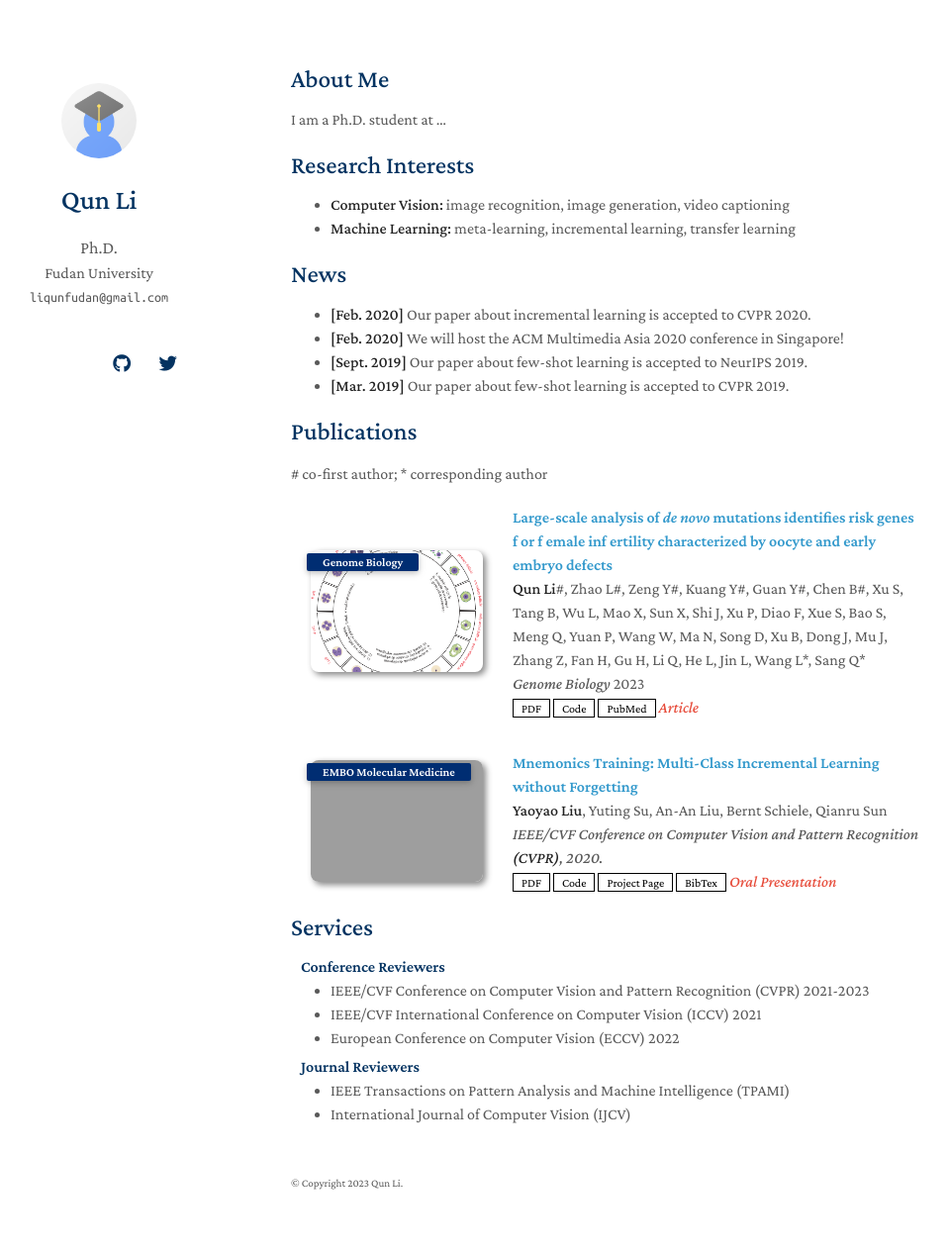
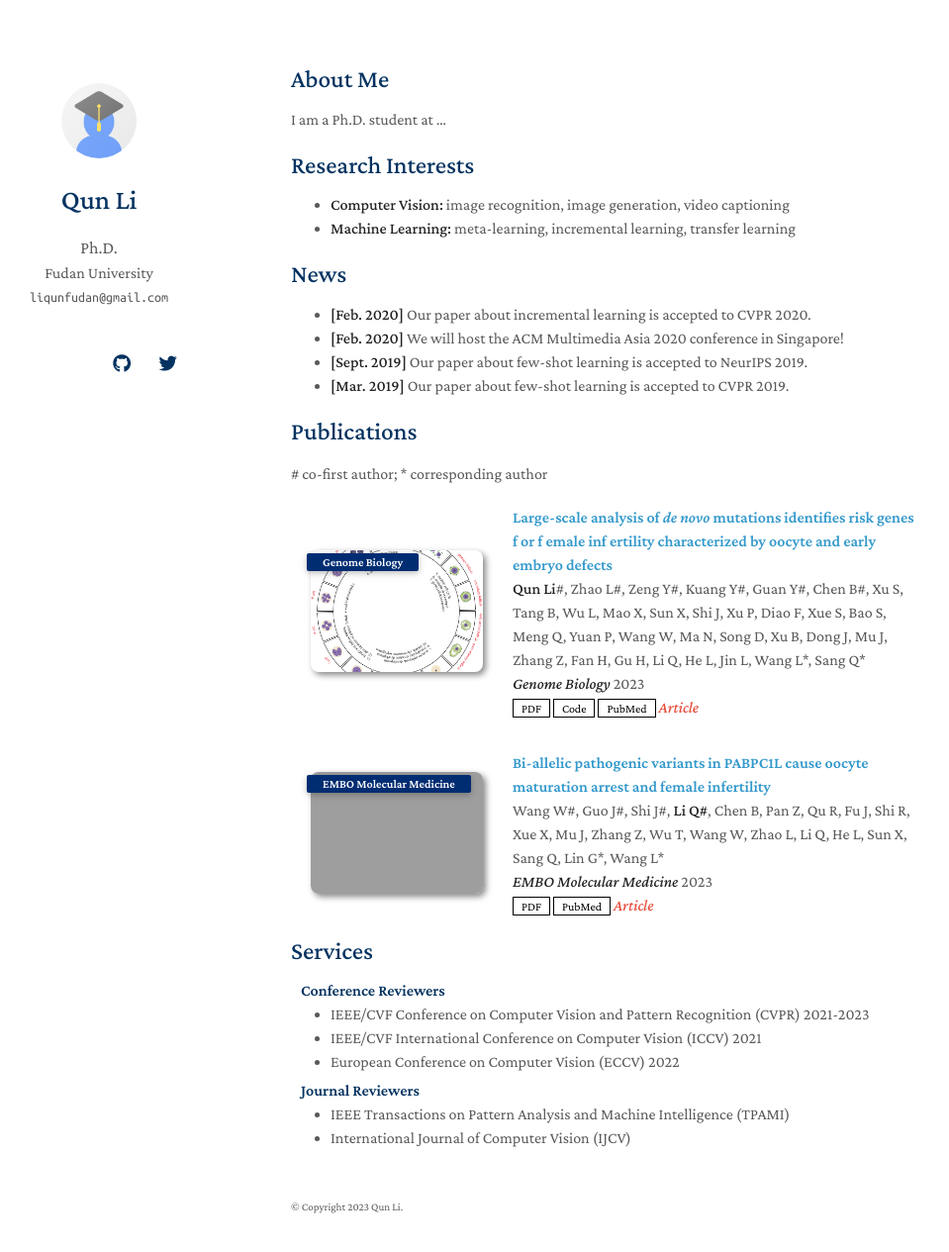
Before and after one commit to liqunbio/liqunbio.github.io, a Jekyll site: the page built from index.md, in a window 1280 px wide and 1300 px high. Shown: the top 1265 px of the window at 99% size, without its empty margins (176-1135 px from the left). Built offline with Jekyll 4.4.1, drawn with Linux system fonts in a browser that asks for light colours; nearby versions of some CDN libraries; a style sheet for code colours, icons or effects is not loaded; our own code applies the rules of GitHub Pages for plain Markdown files; grey boxes are pictures that could not be loaded.

Commit message:
Update publications.md

```diff
--- a/_includes/publications.md
+++ b/_includes/publications.md
@@ -13,7 +13,7 @@
           <div class="col-sm-9" style="position: relative;padding-right: 15px;padding-left: 20px;">
             <div class="title"><a href="">Large-scale analysis of <i>de novo</i> mutations identifies risk genes f or f emale inf ertility characterized by oocyte and early embryo defects</a></div>
             <div class="author"><strong>Qun Li</strong>#, Zhao L#, Zeng Y#, Kuang Y#, Guan Y#, Chen B#, Xu S, Tang B, Wu L, Mao X, Sun X, Shi J, Xu P, Diao F, Xue S, Bao S, Meng  Q, Yuan P, Wang W, Ma N, Song D, Xu B, Dong J, Mu J, Zhang Z, Fan H, Gu H, Li Q, He L, Jin L, Wang L*, Sang Q*</div>
-            <div class="periodical"><em>Genome Biology</em> 2023</div>
+            <div class="periodical"><strong><em>Genome Biology</em></strong> 2023</div>
             <div class="links">
               <a href="" class="btn btn-sm z-depth-0" role="button" target="_blank" style="font-size:12px;">PDF</a>
               <a href="https://github.com/QunATCG/DenovoMut" class="btn btn-sm z-depth-0" role="button" target="_blank" style="font-size:12px;">Code</a>
@@ -27,20 +27,18 @@
     <li>
         <div class="pub-row">
         <div class="col-sm-3 abbr" style="position: relative;padding-right: 15px;padding-left: 15px;">
-            <img src="assets/img/teaser_example.png" class="teaser img-fluid z-depth-1">
+            <img src="assets/img/2023_EMM_PABPC1L.png" class="teaser img-fluid z-depth-1">
             <abbr class="badge">EMBO Molecular Medicine</abbr>
         </div>
 
         <div class="col-sm-9" style="position: relative;padding-right: 15px;padding-left: 20px;">
-            <div class="title"><a href="https://arxiv.org/pdf/2002.10211.pdf">Mnemonics Training: Multi-Class Incremental Learning without Forgetting</a></div>
-            <div class="author"><strong>Yaoyao Liu</strong>, Yuting Su, An-An Liu, Bernt Schiele, Qianru Sun</div>
-            <div class="periodical"><em>IEEE/CVF Conference on Computer Vision and Pattern Recognition <strong>(CVPR)</strong>, 2020.</em></div>
+            <div class="title"><a href="">Bi-allelic pathogenic variants in PABPC1L cause oocyte maturation arrest and female infertility</a></div>
+            <div class="author">Wang W#, Guo J#, Shi J#, <strong>Li Q#</strong>, Chen B, Pan Z, Qu R, Fu J, Shi R, Xue X, Mu J, Zhang Z, Wu T, Wang W, Zhao L, Li Q, He L, Sun X, Sang Q, Lin G*, Wang L*</div>
+            <div class="periodical"><strong><em>EMBO Molecular Medicine</em></strong> 2023</div>
             <div class="links">
-            <a href="https://arxiv.org/pdf/2002.10211.pdf" class="btn btn-sm z-depth-0" role="button" target="_blank" style="font-size:12px;">PDF</a>
-            <a href="https://github.com/yaoyao-liu/mnemonics" class="btn btn-sm z-depth-0" role="button" target="_blank" style="font-size:12px;">Code</a>
-            <a href="https://class-il.mpi-inf.mpg.de/mnemonics/" class="btn btn-sm z-depth-0" role="button" target="_blank" style="font-size:12px;">Project Page</a>
-            <a href="https://dblp.uni-trier.de/rec/conf/cvpr/LiuSLSS20.html?view=bibtex" class="btn btn-sm z-depth-0" role="button" target="_blank" style="font-size:12px;">BibTex</a>
-            <strong><i style="color:#e74d3c">Oral Presentation</i></strong>
+            <a href="" class="btn btn-sm z-depth-0" role="button" target="_blank" style="font-size:12px;">PDF</a>
+            <a href="https://pubmed.ncbi.nlm.nih.gov/37052235/" class="btn btn-sm z-depth-0" role="button" target="_blank" style="font-size:12px;">PubMed</a>
+            <strong><i style="color:#e74d3c">Article</i></strong>
             </div>
         </div>
         </div>
```
